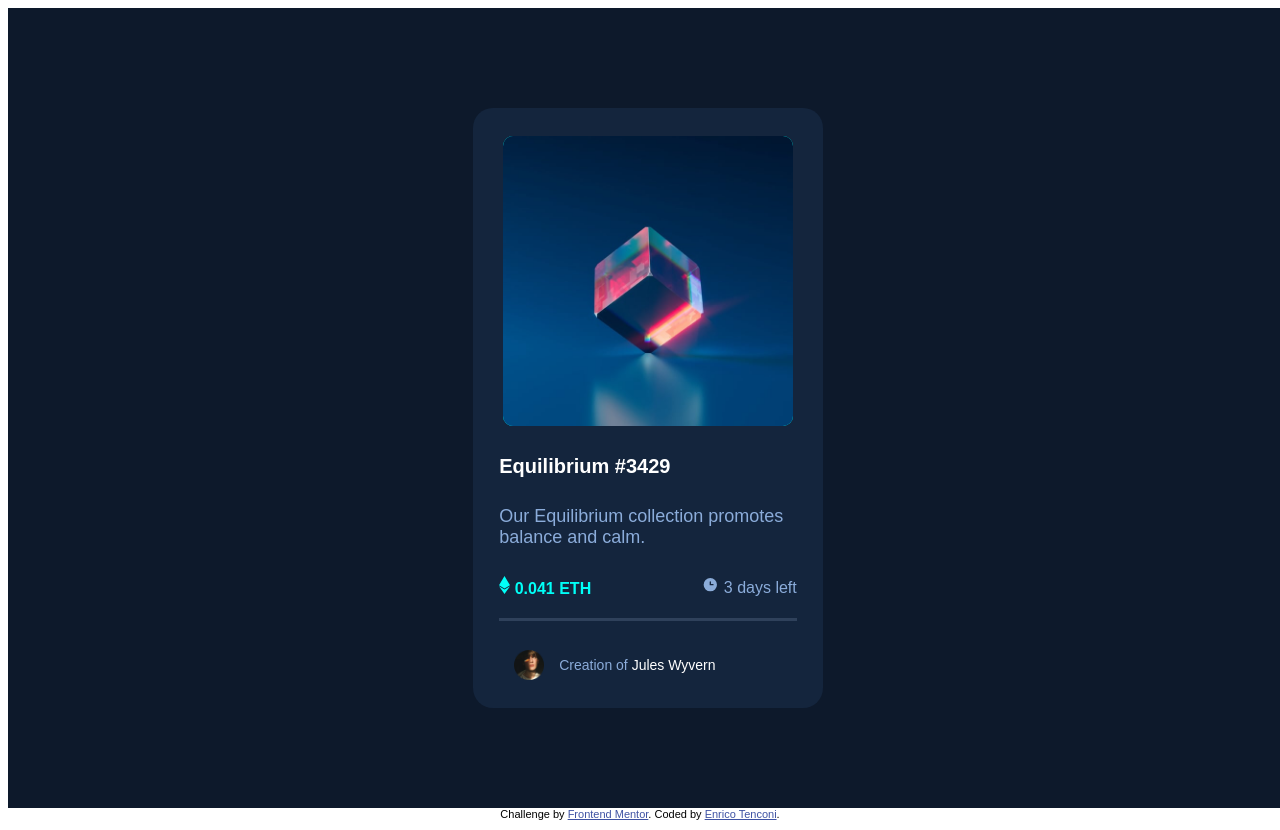
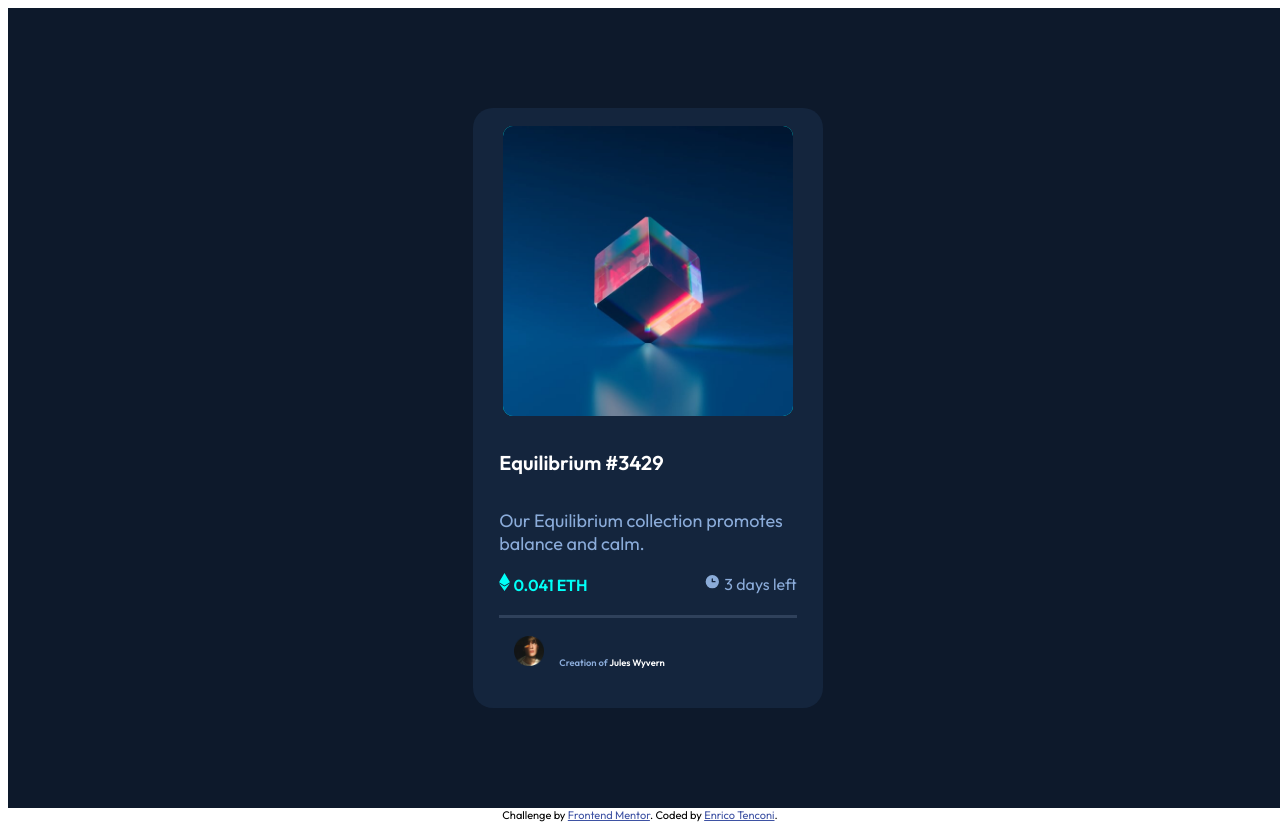
Before and after one commit to EnriTenconi82/nft-preview-card-component-main, a plain HTML site: page index.html in a window 1280 px wide. Drawn offline with Linux system fonts and the light colour scheme.

Commit message:
corrections of roles

```diff
--- a/index.html
+++ b/index.html
@@ -2,10 +2,11 @@
 <html lang="en">
 <head>
   <meta charset="UTF-8">
-  <meta name="viewport" content="width=device-width, initial-scale=1.0"> <!-- displays site properly based on user's device -->
-
+  <meta http-equiv="X-UA-Compatible" content="IE=edge">
+  <meta name="viewport" content="width=device-width, initial-scale=1.0">
+  <title>Front End Mentor Challenge</title>
   <link rel="icon" type="image/png" sizes="32x32" href="./images/favicon-32x32.png">
-   <link rel="stylesheet" href="./main.css">
+  <link rel="stylesheet" href="./main.css">
   <title>Frontend Mentor | NFT preview card component</title>
 
   <!-- Feel free to remove these styles or customise in your own stylesheet 👍 -->
@@ -13,25 +14,26 @@
 </head>
 <body>
   <main class="main">
-    <section class="card" role="card">
+    <section class="card" >
       <picture class="cardPicture">
         <img src="./images/image-equilibrium.jpg" alt="image-equilibrium">
       </picture>
-    <article class="cardMainText" role="main text equilibrium">
+
+      <h1 class="cardMainText">
       Equilibrium #3429
-    </article>
-    <article class="cardLittleText" role="little text equilibrium">
+      </h1>
+    <article class="cardLittleText" >
       Our Equilibrium collection promotes balance and calm.
     </article>
 
-    <div class="priceTime" role="priceTime">
-      <div class="price" role="price">
+    <div class="priceTime" >
+      <div class="price" >
         <picture>
           <img src="./images/icon-ethereum.svg" alt="icon-ethereum">
         </picture>
         0.041 ETH
       </div>
-      <div class="time" role="time">
+      <div class="time">
         <picture>
          <img src="./images/icon-clock.svg" alt="icon-clock">
         </picture>
@@ -39,12 +41,12 @@
       </div>
     </div>
 
-    <div class="cardFooter" role="containerFooter" role="card footer Artist">
+    <div class="cardFooter">
       <picture role="artistPhoto" >
         <img src="./images/image-avatar.png" alt="Jules Wyvern Avatar">
       </picture>
-      <article class="name">
-       Creation of <span>Jules Wyvern</span></article>
+      <h6 class="name">
+       Creation of <span>Jules Wyvern</span></h6>
     </div>
 
 
--- a/main.css
+++ b/main.css
@@ -1,7 +1,7 @@
-
+@import url('https://fonts.googleapis.com/css2?family=Outfit:wght@300;400;600&display=swap');
 .attribution { font-size: 11px; text-align: center; }
 .attribution a { color: hsl(228, 45%, 44%); }
-@import url('https://fonts.googleapis.com/css2?family=Outfit:wght@300;400;600&display=swap');
+
 
 *{
 font-family: 'Outfit', sans-serif;
@@ -117,12 +117,12 @@ width: fit-content;
 align-self: center;
 
 }
-.cardFooter article span{
+.cardFooter h6 span{
 color:white;
 
 }
 
-.cardFooter article span:hover{
+.cardFooter h6 span:hover{
 color: hsl(178, 100%, 50%);
 cursor: pointer;
 }
```
